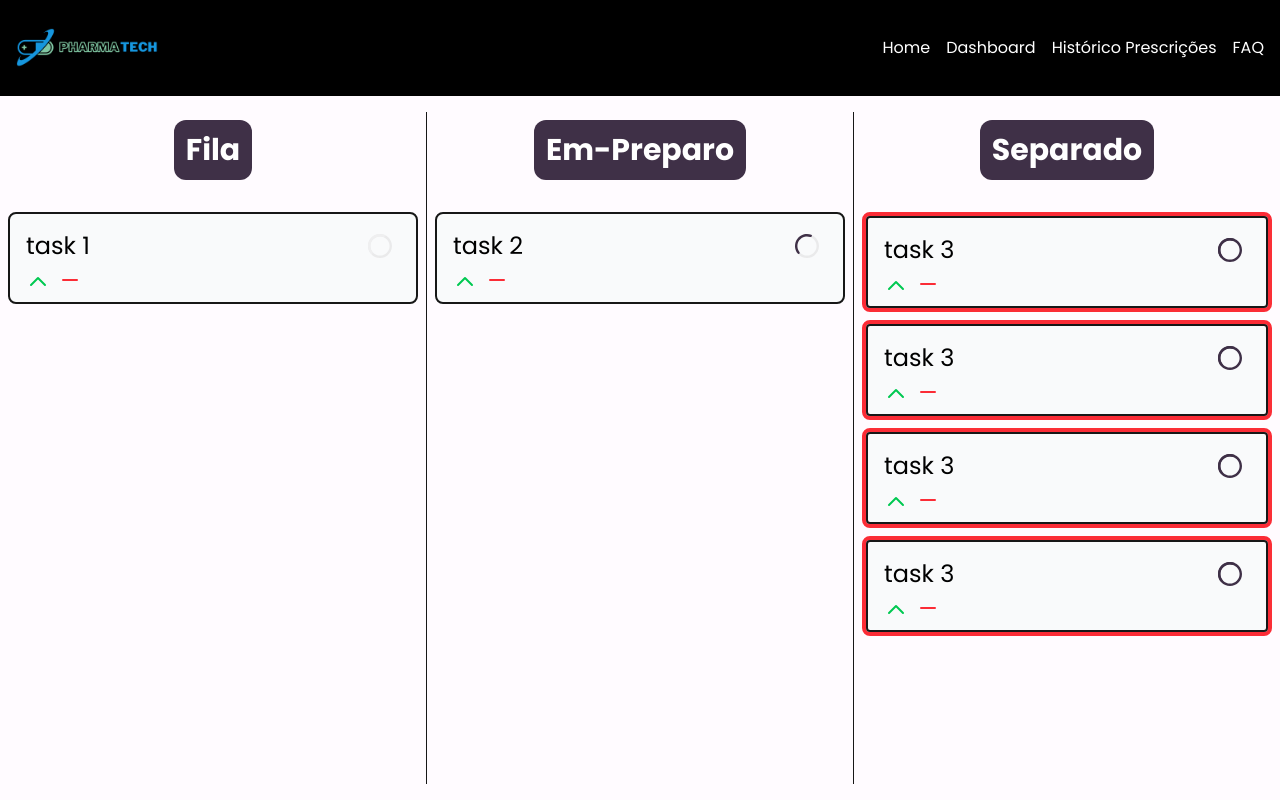
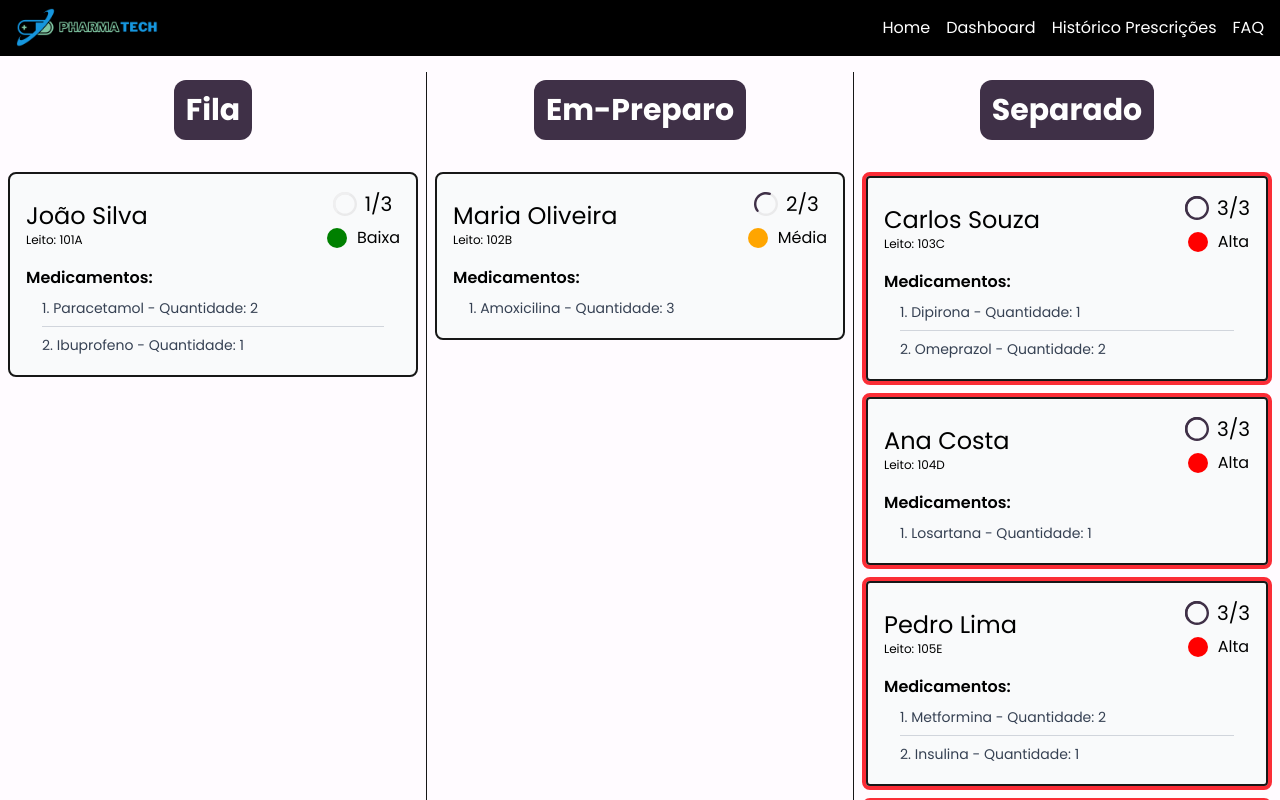
Before and after one commit to Inteli-College/2025-1A-T12-EC05-G02, a Next.js app in the folder src/frontend/pharmabot/: page /kanban in a window 1280 px wide. Shown: the top 800 px of the page. Built offline with nearby package versions, Linux system fonts and the light colour scheme.

Commit message:
feat: fita cards final

```diff
--- a/src/frontend/pharmabot/src/app/kanban/components/FitaCard.tsx
+++ b/src/frontend/pharmabot/src/app/kanban/components/FitaCard.tsx
@@ -1,27 +1,17 @@
 'use client'
-import { useState } from 'react'
 import { Fita as Fita } from '../utils/data-task'
 import Image from 'next/image'
 
 const filaStatusIcon = <Image src="/circle0.svg" alt="low" width={24} height={24} />
 const emPreparoIcon = <Image src="/circle1.svg" alt="medium" width={24} height={24} />
-const separadoIcon = <Image src="/circle2.svg" alt="high" width={24} height={24}/>
+const separadoIcon = <Image src="/circle2.svg" alt="high" width={24} height={24} />
 
 
 const FitaCard = ({ fita: fita, updateFita: updateTask }: {
     fita: Fita
     updateFita: (task: Fita) => void
 }) => {
-    const points = fita.points || 0
-    const updatePoints = (direction: 'up' | 'down') => {
-        const fib = [0, 1, 2, 3, 5, 8, 13]
-        const index = fib.indexOf(points)
-        const nextIndex = direction === 'up' ? index + 1 : index - 1
-        const newPoints = fib[nextIndex]
-        if (newPoints) {
-            updateTask({ ...fita, points: newPoints })
-        }
-    }
+
     return <div
         draggable
         onDragStart={(e) => {
@@ -33,30 +23,52 @@ const FitaCard = ({ fita: fita, updateFita: updateTask }: {
 
             <div className="flex flex-col text-black text-sm">
                 <div className="flex flex-row justify-between items-center">
-                    <div className="text-2xl font-base py-2">
-                        {fita.title}
+                    <div className="flex flex-col">
+                        <div className="text-2xl font-base">
+                            {fita.nomePaciente}
+                        </div>
+                        <div className="text-xs text-[19191B] yt-2 font-light">
+                            Leito: {fita.leito}
+                        </div>
                     </div>
-                    <div className="flex gap-2">
-                        {fita.status === 'fila' && filaStatusIcon}
-                        {fita.status === 'em-preparo' && emPreparoIcon}
-                        {fita.status === 'separado' && separadoIcon}
-                        <div>
-                            {}
 
+                    <div className="flex flex-col justify-center items-center py-2">
+                        <div className="flex gap-2 items-center text-xl">
+                            {fita.status === 'fila' && filaStatusIcon}
+                            {fita.status === 'em-preparo' && emPreparoIcon}
+                            {fita.status === 'separado' && separadoIcon}
+                            <div >
+                                {fita.status === 'fila' && "1/3"}
+                                {fita.status === 'em-preparo' && "2/3"}
+                                {fita.status === 'separado' && "3/3"}
+                            </div>
+                        </div>
+                        <div className="flex gap-2 items-center py-2">
+                            <div className="w-6 h-6">
+                                <svg viewBox="0 0 24 24" fill={fita.priority === 'high' ? 'red' : fita.priority === 'medium' ? 'orange' : 'green'} xmlns="http://www.w3.org/2000/svg">
+                                    <circle cx="12" cy="12" r="10" />
+                                </svg>
+                            </div>
+                            <div className="text-base text-black ">
+                                {fita.priority === 'high' && "Alta"}
+                                {fita.priority === 'medium' && "Média"}
+                                {fita.priority === 'low' && "Baixa"}
+                            </div>
                         </div>
                     </div>
                 </div>
-                <div className="flex gap-2">
-                    <button onClick={() => updatePoints('up')}>
-                        <svg xmlns="http://www.w3.org/2000/svg" className="h-6 w-6 text-green-500" fill="none" viewBox="0 0 24 24" stroke="currentColor">
-                            <path strokeLinecap="round" strokeLinejoin="round" strokeWidth={2} d="M5 15l7-7 7 7" />
-                        </svg>
-                    </button>
-                    <button onClick={() => updatePoints('down')}>
-                        <svg xmlns="http://www.w3.org/2000/svg" className="h-6 w-6 text-red-500" fill="none" viewBox="0 0 24 24" stroke="currentColor">
-                            <path strokeLinecap="round" strokeLinejoin="round" strokeWidth={2} d="M5 10h14" />
-                        </svg>
-                    </button>
+                <div className="flex flex-col pb-2">
+                    <div className="text-base font-semibold">Medicamentos:</div>
+                    <ol className="list-decimal list-inside px-4 my-1">
+                        {fita.medicamentos.map((medicamento, index) => (
+                            <li key={index} className="text-sm mt-1 text-gray-700">
+                                {medicamento.nome} - Quantidade: {medicamento.quantidade}
+                                {index !== fita.medicamentos.length - 1 && (
+                                    <hr className="border-t border-gray-300 my-2" />
+                                )}
+                            </li>
+                        ))}
+                    </ol>
                 </div>
             </div>
         </div>
--- a/src/frontend/pharmabot/src/app/kanban/page.tsx
+++ b/src/frontend/pharmabot/src/app/kanban/page.tsx
@@ -5,26 +5,89 @@ import { Status, statuses, Fita } from "./utils/data-task";
 
 export default function Kanban() {
     const [fitas, setTasks] = useState<Fita[]>([]);
-    const [draggedTaskId, setDraggedTaskId] = useState<string | null>(null);
+    const [draggedFitasId, setDraggedFitasId] = useState<string | null>(null);
     const [hoveredIndex, setHoveredIndex] = useState<number | null>(null);
     const [currentlyHoveringOver, setCurrentlyHoveringOver] =
         useState<Status | null>(null);
 
-    const tasksMock: Fita[] = [
-        { title: "task 1", id: "1", status: "fila", priority: "low", points: 1, order: 0 },
-        { title: "task 2", id: "2", status: "em-preparo", priority: "medium", points: 2, order: 0 },
-        { title: "task 3", id: "3", status: "separado", priority: "high", points: 3, order: 0 },
-        { title: "task 3", id: "4", status: "separado", priority: "high", points: 3, order: 0 },
-        { title: "task 3", id: "5", status: "separado", priority: "high", points: 3, order: 0 },
-        { title: "task 3", id: "6", status: "separado", priority: "high", points: 3, order: 0 },
-    ];
+        const fitasMock: Fita[] = [
+            {
+                nomePaciente: "João Silva",
+                id: "1",
+                status: "fila",
+                priority: "low",
+                order: 0,
+                leito: "101A",
+                medicamentos: [
+                    { nome: "Paracetamol", quantidade: 2 },
+                    { nome: "Ibuprofeno", quantidade: 1 }
+                ]
+            },
+            {
+                nomePaciente: "Maria Oliveira",
+                id: "2",
+                status: "em-preparo",
+                priority: "medium",
+                order: 1,
+                leito: "102B",
+                medicamentos: [
+                    { nome: "Amoxicilina", quantidade: 3 }
+                ]
+            },
+            {
+                nomePaciente: "Carlos Souza",
+                id: "3",
+                status: "separado",
+                priority: "high",
+                order: 2,
+                leito: "103C",
+                medicamentos: [
+                    { nome: "Dipirona", quantidade: 1 },
+                    { nome: "Omeprazol", quantidade: 2 }
+                ]
+            },
+            {
+                nomePaciente: "Ana Costa",
+                id: "4",
+                status: "separado",
+                priority: "high",
+                order: 3,
+                leito: "104D",
+                medicamentos: [
+                    { nome: "Losartana", quantidade: 1 }
+                ]
+            },
+            {
+                nomePaciente: "Pedro Lima",
+                id: "5",
+                status: "separado",
+                priority: "high",
+                order: 4,
+                leito: "105E",
+                medicamentos: [
+                    { nome: "Metformina", quantidade: 2 },
+                    { nome: "Insulina", quantidade: 1 }
+                ]
+            },
+            {
+                nomePaciente: "Fernanda Alves",
+                id: "6",
+                status: "separado",
+                priority: "high",
+                order: 5,
+                leito: "106F",
+                medicamentos: [
+                    { nome: "Atorvastatina", quantidade: 1 }
+                ]
+            },
+        ];
 
     useEffect(() => {
-        setTasks(tasksMock);
+        setTasks(fitasMock);
     }, []);
 
-    const updateFita = (fitas: Fita) => {
-        const updatedTasks = fitas.map((t) => (t.id === fitas.id ? fitas : t));
+    const updateFita = (updatedFita: Fita) => {
+        const updatedTasks = fitas.map((t) => (t.id === updatedFita.id ? updatedFita : t));
         setTasks(updatedTasks);
     };
 
@@ -48,36 +111,36 @@ export default function Kanban() {
         const draggedFitaId = e.dataTransfer.getData("id");
         if (draggedFitaId === targetFitaId) return;
 
-        const columnFitaks = fitas
-            .filter((task) => task.status === columnStatus)
+        const columnFitas = fitas
+            .filter((fita) => fita.status === columnStatus)
             .sort((a, b) => a.order - b.order);
 
-        const draggedTaskIndex = columnFitaks.findIndex(
-            (task) => task.id === draggedFitaId
+        const draggedFitasIndex = columnFitas.findIndex(
+            (fita) => fita.id === draggedFitaId
         );
-        const targetTaskIndex = columnFitaks.findIndex(
-            (task) => task.id === targetFitaId
+        const targetFitasIndex = columnFitas.findIndex(
+            (fita) => fita.id === targetFitaId
         );
 
-        if (draggedTaskIndex !== -1 && targetTaskIndex !== -1) {
-            const updatedColumnTasks = [...columnFitaks];
-            const [draggedTask] = updatedColumnTasks.splice(draggedTaskIndex, 1);
-            updatedColumnTasks.splice(targetTaskIndex, 0, draggedTask);
+        if (draggedFitasIndex !== -1 && targetFitasIndex !== -1) {
+            const updatedColumnFitas = [...columnFitas];
+            const [draggedTask] = updatedColumnFitas.splice(draggedFitasIndex, 1);
+            updatedColumnFitas.splice(targetFitasIndex, 0, draggedTask);
 
-            updatedColumnTasks.forEach((task, index) => {
-                task.order = index;
+            updatedColumnFitas.forEach((fita, index) => {
+                fita.order = index;
             });
 
-            const updatedTasks = fitas.map((task) => {
-                if (task.status === columnStatus) {
+            const updatedFitas = fitas.map((fita) => {
+                if (fita.status === columnStatus) {
                     return (
-                        updatedColumnTasks.find((t) => t.id === task.id) || task
+                        updatedColumnFitas.find((t) => t.id === fita.id) || fita
                     );
                 }
-                return task;
+                return fita;
             });
 
-            setTasks(updatedTasks);
+            setTasks(updatedFitas);
         }
     };
 
@@ -87,7 +150,7 @@ export default function Kanban() {
 
     const columns = statuses.map((status) => ({
         status,
-        tasks: fitas.filter((task) => task.status === status),
+        fitas: fitas.filter((fita) => fita.status === status),
     }));
 
     return (
@@ -112,15 +175,15 @@ export default function Kanban() {
                         <Column
                             key={index}
                             status={column.status}
-                            fitas={column.tasks}
+                            fitas={column.fitas}
                             currentlyHoveringOver={currentlyHoveringOver}
                             handleDrop={handleDrop}
                             handleDragEnter={handleDragEnter}
                             handleTaskReorder={handleFitaReorder}
-                            setDraggedTaskId={setDraggedTaskId}
+                            setDraggedTaskId={setDraggedFitasId}
                             setHoveredIndex={setHoveredIndex}
                             hoveredIndex={hoveredIndex}
-                            draggedTaskId={draggedTaskId}
+                            draggedTaskId={draggedFitasId}
                             updateTask={updateFita}
                         />
                     ))}
```
Also changed, not shown: src/frontend/pharmabot/src/app/kanban/utils/data-task.ts (+10 -3 lines), 1 other file (tests, documents, lock files or other folders).
